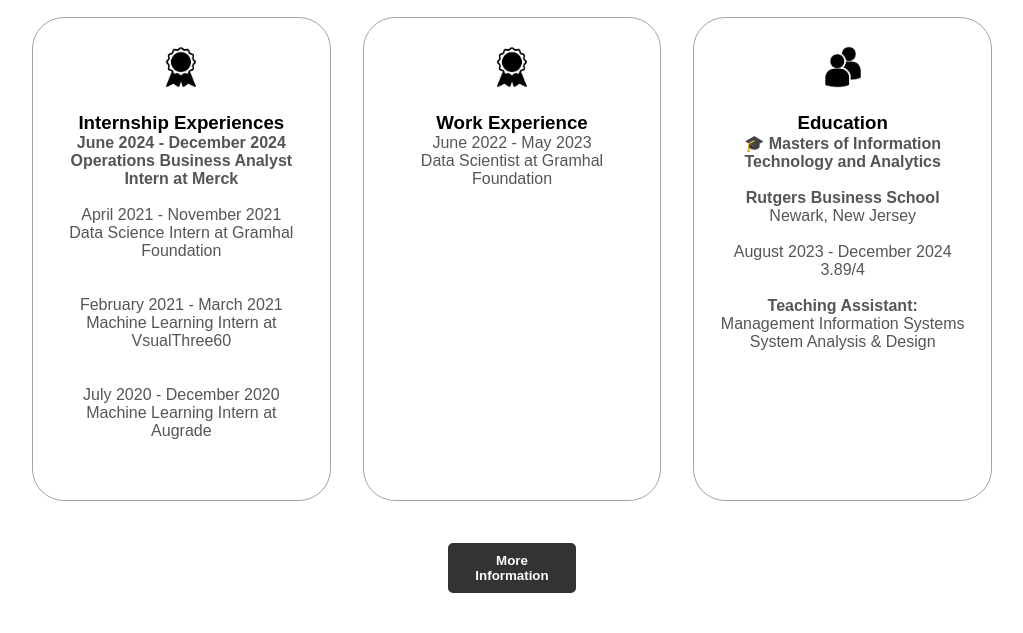
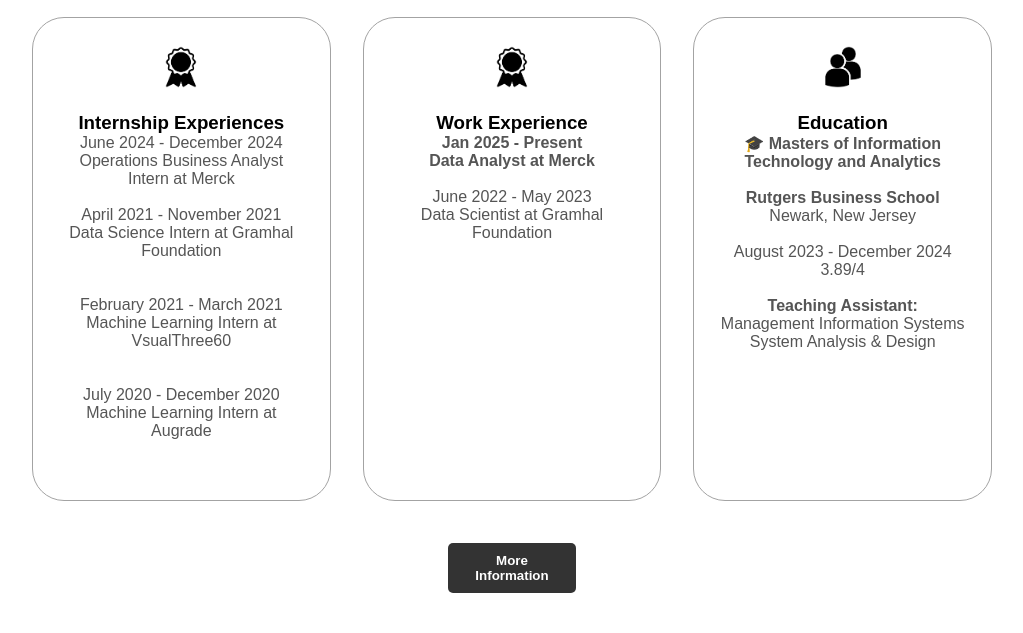
Before and after one commit to ashita03/ashita03.github.io, a plain HTML site: page index.html in a window 1280 px wide. Shown: the part 1720-2353 px from the top of the page, without its empty margins (128-1151 px from the left). Drawn offline with Linux system fonts and the light colour scheme.

Commit message:
index update

```diff
--- a/index.html
+++ b/index.html
@@ -138,7 +138,7 @@
             <div class="details-container">
                 <img src="./assets/experience.png" alt="Experience icon" class="icon" />
                 <h3>Internship Experiences</h3>
-                <p><b>June 2024 - December 2024 <br />Operations Business Analyst Intern at Merck</p><br /></b>
+                <p>June 2024 - December 2024 <br />Operations Business Analyst Intern at Merck</p><br />
                 <p>April 2021 - November 2021 <br />Data Science Intern at Gramhal Foundation</p><br /><br />
                 <p>February 2021 - March 2021 <br />Machine Learning Intern at VsualThree60</p><br /><br />
                 <p>July 2020 - December 2020<br />Machine Learning Intern at Augrade</p><br /><br />
@@ -146,6 +146,7 @@
             <div class="details-container">
                 <img src="./assets/experience.png" alt="Experience icon" class="icon" />
                 <h3>Work Experience</h3>
+                <p><b>Jan 2025 - Present <br /> Data Analyst at Merck </p><br /></b>
                 <p>June 2022 - May 2023 <br />Data Scientist at Gramhal Foundation</p>
             </div>
             <div class="details-container">
```
